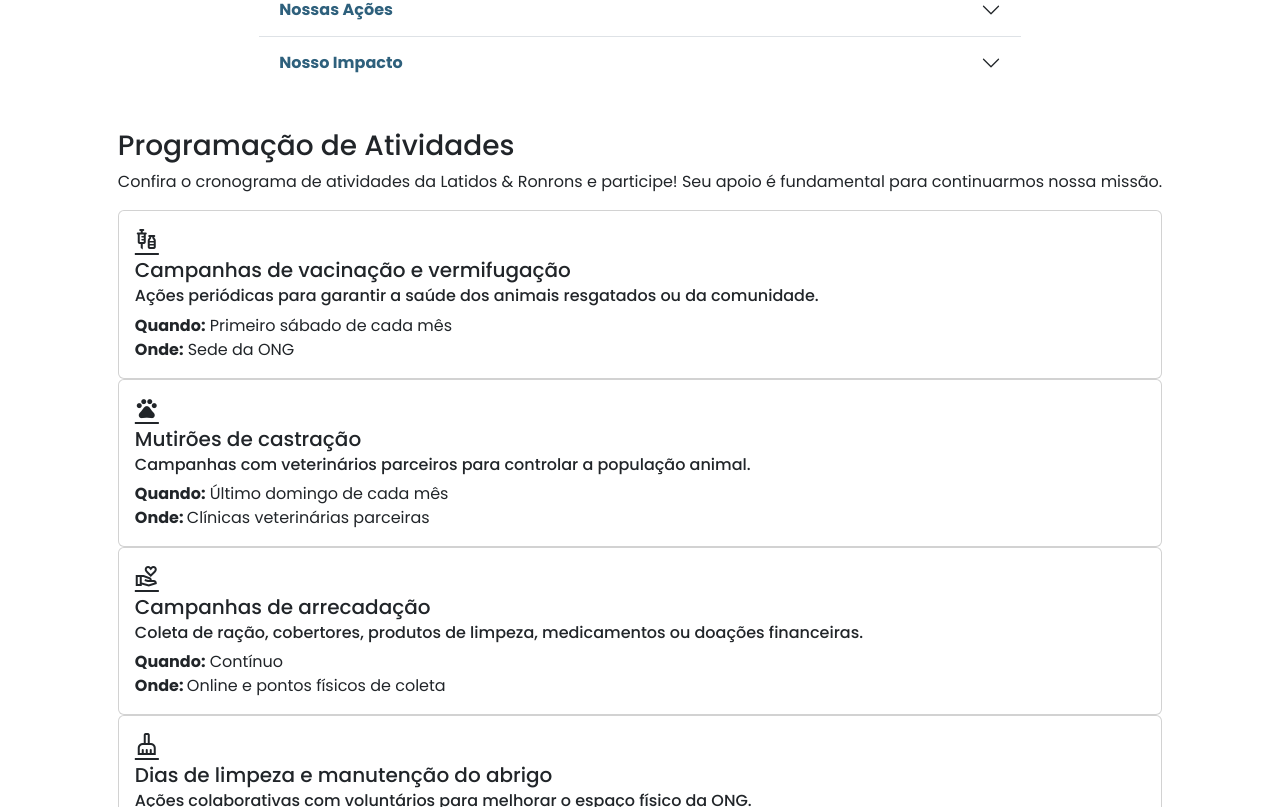
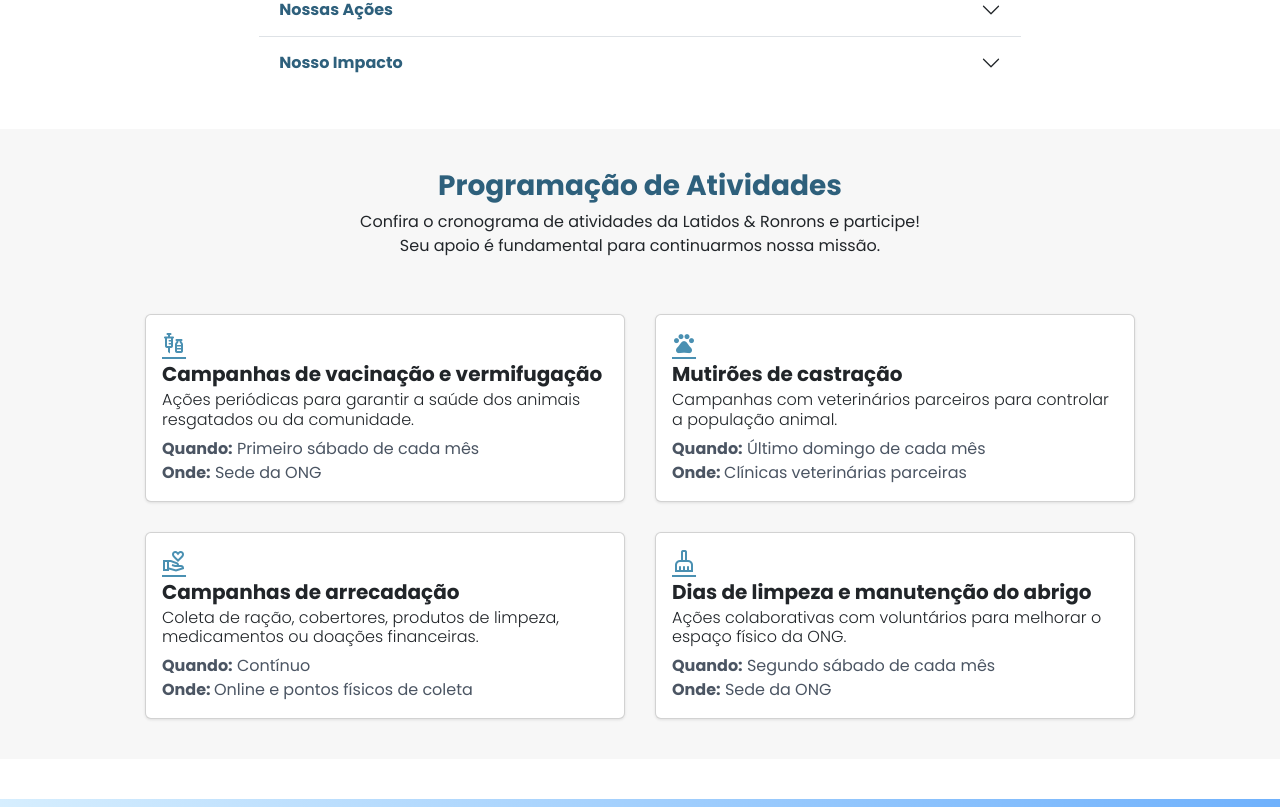
Before and after one commit to chryssstina/Adocao_de_Animais_React, a React (Vite) app in the folder Latidos_E_Ronrons/: page / in a window 1280 px wide. Shown: the part 973-1780 px from the top of the page. Built offline with nearby package versions, Linux system fonts and the light colour scheme.

Commit message:
Add new styles for programming section and cards
Introduced CSS classes for .programming-section, .cards-conteiner, and card elements to enhance layout and visual appearance. Added hover effects, color variables, and improved text styling for better UI consistency.

```diff
--- a/Latidos_E_Ronrons/src/components/PhotoCard/PhotoCard.css
+++ b/Latidos_E_Ronrons/src/components/PhotoCard/PhotoCard.css
@@ -6,3 +6,60 @@
 .card-body p{
     margin: 0px !important;
 }
+
+.programming-section{
+    background-color: var(--cinza-claro);
+    display: flex;
+    justify-content: center;
+    align-items: center;
+    flex-direction: column;
+    width: 100%;
+}
+
+.programming-section-text{
+    text-align: center;
+    width: 50%;
+    padding: 40px;
+}
+.programming-section-text h3{
+    color: var(--azul-primario);
+    font-weight: bold;
+}
+.cards-conteiner{
+    width: 80%;
+    display: flex;
+    flex-wrap: wrap;
+    align-items: center;
+    justify-content: center;
+    gap: 30px;
+    padding-bottom: 40px;
+}
+.card{
+    border-color: var(--azul-medio);
+    border-left: solid 4px var(--azul-medio);
+    height: 20rem;
+    width: 30rem;
+    transition: box-shadow 0.3s ease;
+    box-shadow: 0 1px 3px rgba(0, 0, 0, 0.1); /* sombra leve inicial */
+}
+
+.card:hover {
+    box-shadow: 0 4px 12px rgba(0, 0, 0, 0.2); /* sombra mais forte no hover */
+}
+
+.material-symbols-outlined{
+    color: var(--azul-medio);
+}
+.card-title{
+    color: var(--azul-primario);
+    font-weight: bold;
+}
+
+.card-subtitle{
+    color: var(--azul-acinzentado);
+    font-weight: 300;
+}
+
+.card-text{
+    color: var(--azul-acinzentado);
+}
```
